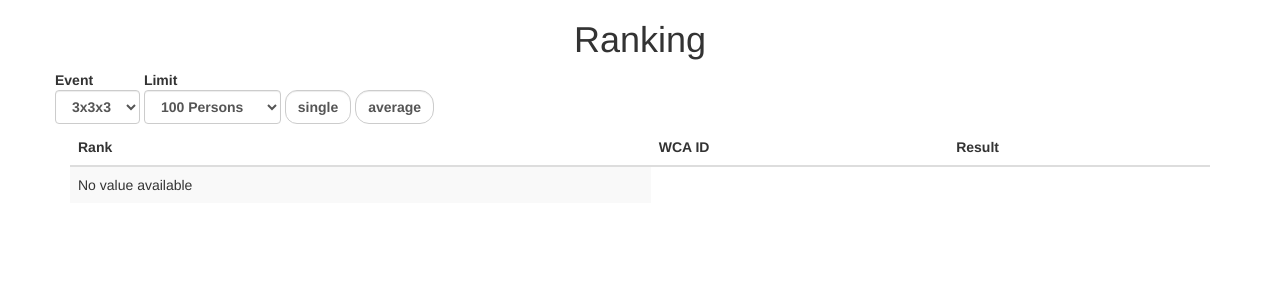
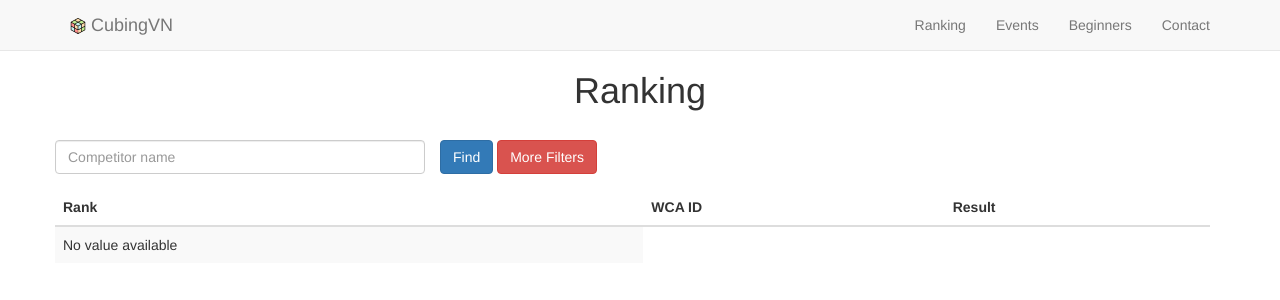
Before and after one commit to rubikvn/RubikVNdotOrg, a Django app: template ranking/templates/ranking/rank.html in a window 1280 px wide. Shown: the top 300 px of the page. Run offline with Django 3.2, Linux system fonts and the light colour scheme; the template is opened without the code that fills it, so the values that code supplies are empty; some libraries are stand-ins or nearby versions.

Commit message:
Adding navbar to ranking page and add more filters

```diff
--- a/ranking/static/ranking/styles.css
+++ b/ranking/static/ranking/index.css
@@ -1,20 +1,5 @@
 *{}
-
-input.form-control.singleBtn {
-    border-radius: 12px;
-}
-
-input.form-control.singleBtn:hover {
-    background: #f96332;
-}
-
-input.form-control.avgBtn {
-    border-radius: 14px;
-}
-
-input.form-control.avgBtn:hover {
-    background: #f96332;
-}
+/* Css for index page */
 body{
 	font-family: 'Lato', sans-serif;
 }
--- /dev/null
+++ b/ranking/static/ranking/rank.css
@@ -0,0 +1,36 @@
+*{}
+
+input.form-control.singleBtn {
+    border-radius: 12px;
+}
+
+input.form-control.singleBtn:hover {
+    background: #f96332;
+}
+
+input.form-control.avgBtn {
+    border-radius: 14px;
+}
+
+input.form-control.avgBtn:hover {
+    background: #f96332;
+}
+.extra-filters{
+	display: none;
+	margin-top: 30px;
+	margin-bottom: 30px;
+
+}
+.ranking-table .container {
+    padding-left:  0px;
+}
+.extra-filters .form-inline div{
+
+	padding-left: 0px;
+}
+.main{
+	padding-top: 4%;
+}
+.page-title{
+	margin-bottom: 29px;
+}
--- a/ranking/templates/ranking/index.html
+++ b/ranking/templates/ranking/index.html
@@ -1,6 +1,8 @@
 {% extends "ranking/layout.html" %}
 {% load static %}
-
+{% block style %}
+    <link rel="stylesheet" href="{% static 'ranking/index.css' %}">
+{% endblock %}
 {% block title %}
 Ranking for {{ event_name }}
 {% endblock %}
@@ -23,7 +25,7 @@ Ranking for {{ event_name }}
             <div class="collapse navbar-collapse navbar-ex1-collapse">
 
                 <ul class="nav navbar-nav navbar-right">
-                    <li><a href="#">Ranking</a></li>
+                    <li><a href="/ranking/result">Ranking</a></li>
                     <li><a href="#">Events</a></li>
                     <li><a href="#">Beginners</a></li>
                     <li><a href="#">Contact</a></li>
--- a/ranking/templates/ranking/layout.html
+++ b/ranking/templates/ranking/layout.html
@@ -4,14 +4,22 @@
 <html>
   <head>
     <title>{% block title %}{% endblock %}</title>
-    <link rel="stylesheet" href="{% static 'ranking/styles.css' %}">
+    {% block style %}
+
+    {% endblock %}
+
     <meta charset="utf-8">
     <meta name="viewport" content="width=device-width, initial-scale=1">
     <link rel="stylesheet" href="https://maxcdn.bootstrapcdn.com/bootstrap/3.3.7/css/bootstrap.min.css">
     <script src="https://ajax.googleapis.com/ajax/libs/jquery/3.3.1/jquery.min.js"></script>
     <script src="https://maxcdn.bootstrapcdn.com/bootstrap/3.3.7/js/bootstrap.min.js"></script>
     <link rel="stylesheet" href="https://use.fontawesome.com/releases/v5.2.0/css/all.css" integrity="sha384-hWVjflwFxL6sNzntih27bfxkr27PmbbK/iSvJ+a4+0owXq79v+lsFkW54bOGbiDQ" crossorigin="anonymous">
+
+    {% block script %}
+
+    {% endblock %}
     </head>
+
   <body>
 
     {% block body %}
--- a/ranking/templates/ranking/rank.html
+++ b/ranking/templates/ranking/rank.html
@@ -1,9 +1,21 @@
 {% extends "ranking/layout.html" %}
+{% load static %}
+{% block style %}
+    <link rel="stylesheet" href="{% static 'ranking/rank.css' %}">
+{% endblock %}
 
 {% block title %}
 Ranking for {{ event_name }}
 {% endblock %}
-
+{% block script %}
+	<script>
+		$(document).ready(function(){
+			$(".filter-engine").click(function(){
+				$(".extra-filters").toggle('slow');
+			});
+		});
+	</script>
+{% endblock %}
 {% block body %}
   {% comment %} <h1>Ranking for {{ event_name }} in Vietnam</h1>
   <ol>
@@ -14,6 +26,31 @@ Ranking for {{ event_name }}
     <li>No result found.</li>
     {% endfor %} {% endcomment %}
 
+    <nav class="navbar navbar-default navbar-fixed-top" role="navigation">
+			<div class="container">
+				<!-- Brand and toggle get grouped for better mobile display -->
+				<div class="navbar-header">
+					<button type="button" class="navbar-toggle" data-toggle="collapse" data-target=".navbar-ex1-collapse">
+						<span class="sr-only">Toggle navigation</span>
+						<span class="icon-bar"></span>
+						<span class="icon-bar"></span>
+						<span class="icon-bar"></span>
+					</button>
+					<a class="navbar-brand" href="#"><span><img src="{% static "ranking/logo.png"%}" alt="">	</span>   CubingVN</a>
+				</div>
+
+				<!-- Collect the nav links, forms, and other content for toggling -->
+				<div class="collapse navbar-collapse navbar-ex1-collapse">
+
+					<ul class="nav navbar-nav navbar-right">
+						<li><a href="/ranking/result">Ranking</a></li>
+						<li><a href="#">Events</a></li>
+						<li><a href="#">Beginners</a></li>
+						<li><a href="#">Contact</a></li>
+					</ul>
+				</div><!-- /.navbar-collapse -->
+			</div>
+		</nav>
 		<div class="main">
 			<div class="page-title">
 				<h1 class="text-center">
@@ -23,11 +60,31 @@ Ranking for {{ event_name }}
 			<div class="filter">
 				<div class="container">
 					<div class="row">
+						<form action="get" >
+							<div class="form-group row">
+								<div class="col-xs-4 col-sm-4 col-md-4 col-lg-4">
+									<input type="text" class="form-control " placeholder="Competitor name">
+								</div>
+								<button class="btn btn-primary" type="submit">Find</button>
+								<a class="filter-engine btn btn-danger">More Filters</a>
+
+							</div>
+
+
+						</form>
+
+
+
+					</div>
+				</div>
+				<div class="container extra-filters">
+					<div class="row">
 						<form action="{{ request.get_full_path }}" method="get" class="form-inline">
+							<div class="col-xs-2 col-sm-2 col-md-2 col-lg-2">
 								<div class="form-group">
-							<label for="eventid">
-								Event
-								<br>
+																<label for="eventId">
+										Event:
+
 										<select name="eventid" id="eventid" class="drop form-control">
 											<option value="333" selected="selected">3x3x3</option>
 											<option value="222" >2x2x2</option>
@@ -36,10 +93,12 @@ Ranking for {{ event_name }}
 										</select>
 									</label>
 								</div>
+							</div>
+							<div class="col-xs-3 col-sm-3 col-md-3 col-lg-3">
 								<div class="form-group">
 									<label for="limit">
-								Limit
-								<br>
+										Limit:
+
 										<select name="limit" id="limit" class="drop form-control">
 											<option value="100" selected="selected">100 Persons</option>
 											<option value="500">500 Persons</option>
@@ -48,18 +107,22 @@ Ranking for {{ event_name }}
 										</select>
 									</label>
 								</div>
+							</div>
+							<div class="col-xs-2 col-sm-2 col-md-2 col-lg-2">
 								<div class="form-group">
 									<label for="">
-								<br >
-								<input type="submit" name="category" class="form-control singleBtn" value="single">
+
+										<input type="submit" class="form-control singleBtn" value="single" name="category">
 									</label>
 								</div>
 								<div class="form-group">
 									<label for="">
-								<br >
-								<input type="submit" name="category" class="form-control avgBtn" value="average" >
+
+										<input type="submit" class="form-control avgBtn" value="average" name="category" >
 									</label>
 								</div>
+							</div>
+
 
 						</form>
 
```
Lines whose indentation alone changed are shown as unchanged.
